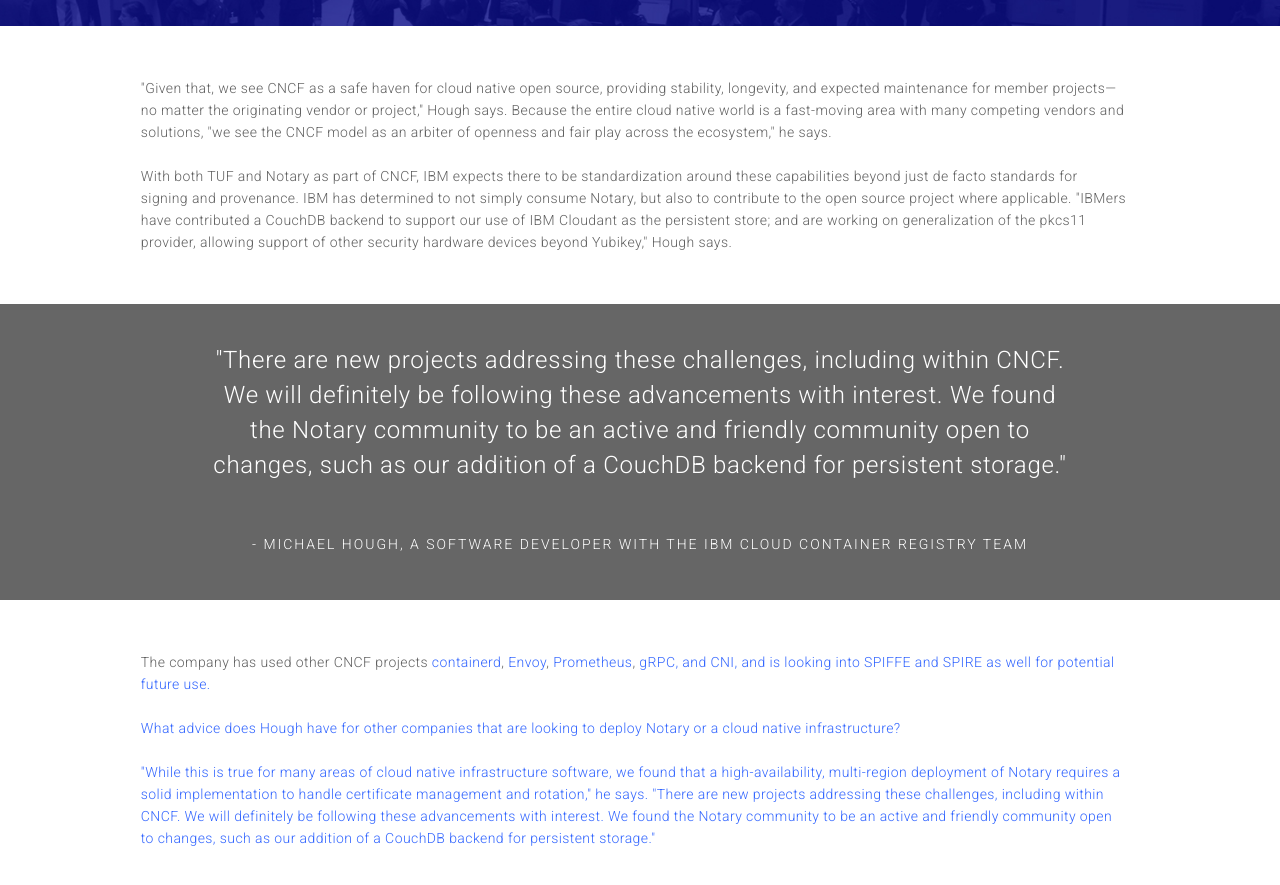
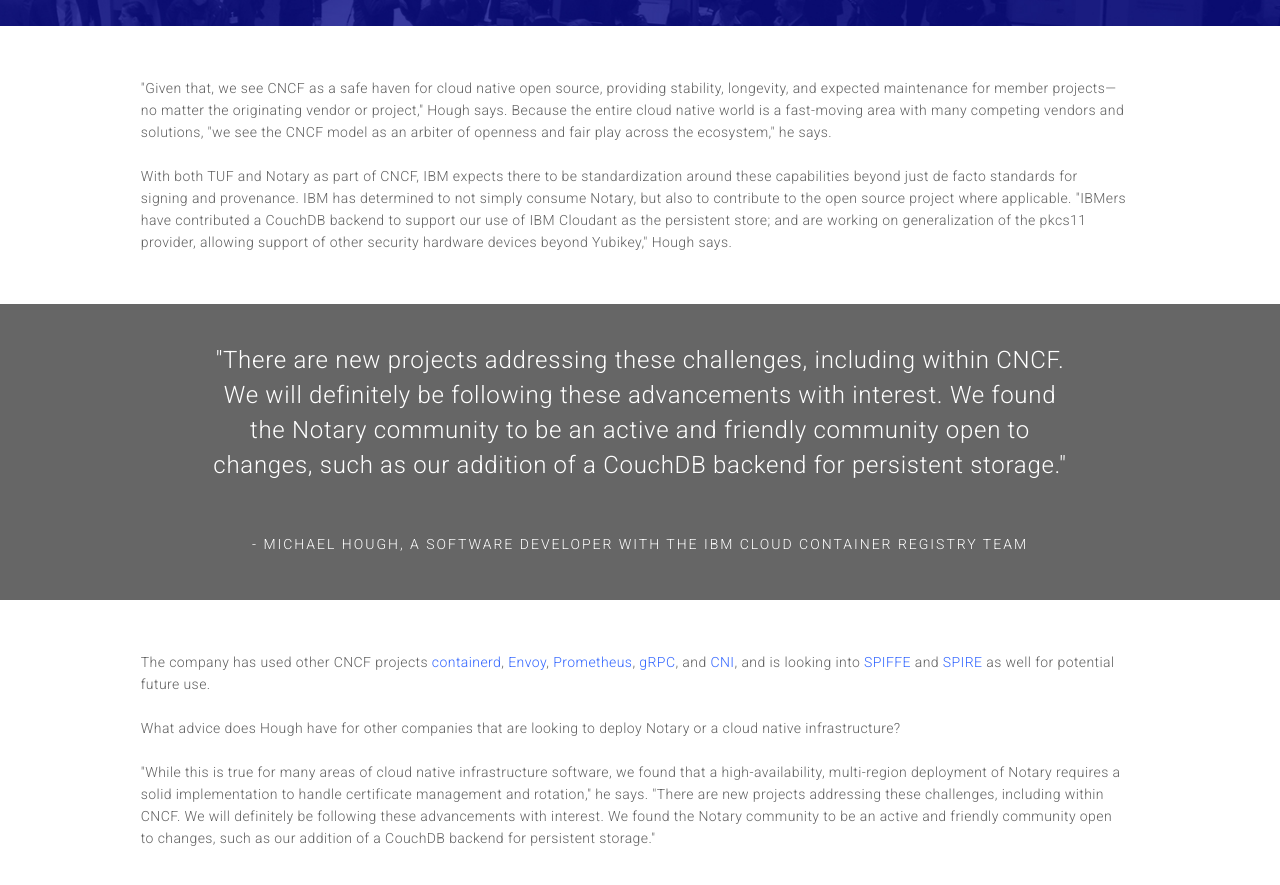
Before and after one commit to alexcontini/alexcontini.github.io, a Jekyll site: the page built from IBM/IBM.html, in a window 1280 px wide and 900 px high, scrolled down 2891 px. Shown: the top 885 px of the window. Built offline with Jekyll 4.4.1, drawn with Linux system fonts in a browser that asks for light colours; part of the change alters nothing that is shown.

```diff
--- a/IBM/IBM.html
+++ b/IBM/IBM.html
@@ -107,7 +107,7 @@ With both TUF and Notary as part of CNCF, IBM expects there to be standardizatio
 </div>
 
 <div class="fullcol">
-The company has used other CNCF projects <a href="https://containerd.io">containerd</a>, <a href="https://www.envoyproxy.io">Envoy</a>, <a href="https://prometheus.io">Prometheus</a>, <a href="https://grpc.io">gRPC, and <a href="https://github.com/containernetworking">CNI, and is looking into <a href="https://github.com/spiffe">SPIFFE and <a href="https://github.com/spiffe/spire">SPIRE as well for potential future use.
+The company has used other CNCF projects <a href="https://containerd.io">containerd</a>, <a href="https://www.envoyproxy.io">Envoy</a>, <a href="https://prometheus.io">Prometheus</a>, <a href="https://grpc.io">gRPC</a>, and <a href="https://github.com/containernetworking">CNI</a>, and is looking into <a href="https://github.com/spiffe">SPIFFE</a> and <a href="https://github.com/spiffe/spire">SPIRE</a> as well for potential future use.
 <br><br>
 What advice does Hough have for other companies that are looking to deploy Notary or a cloud native infrastructure?
 <br><br>
```
